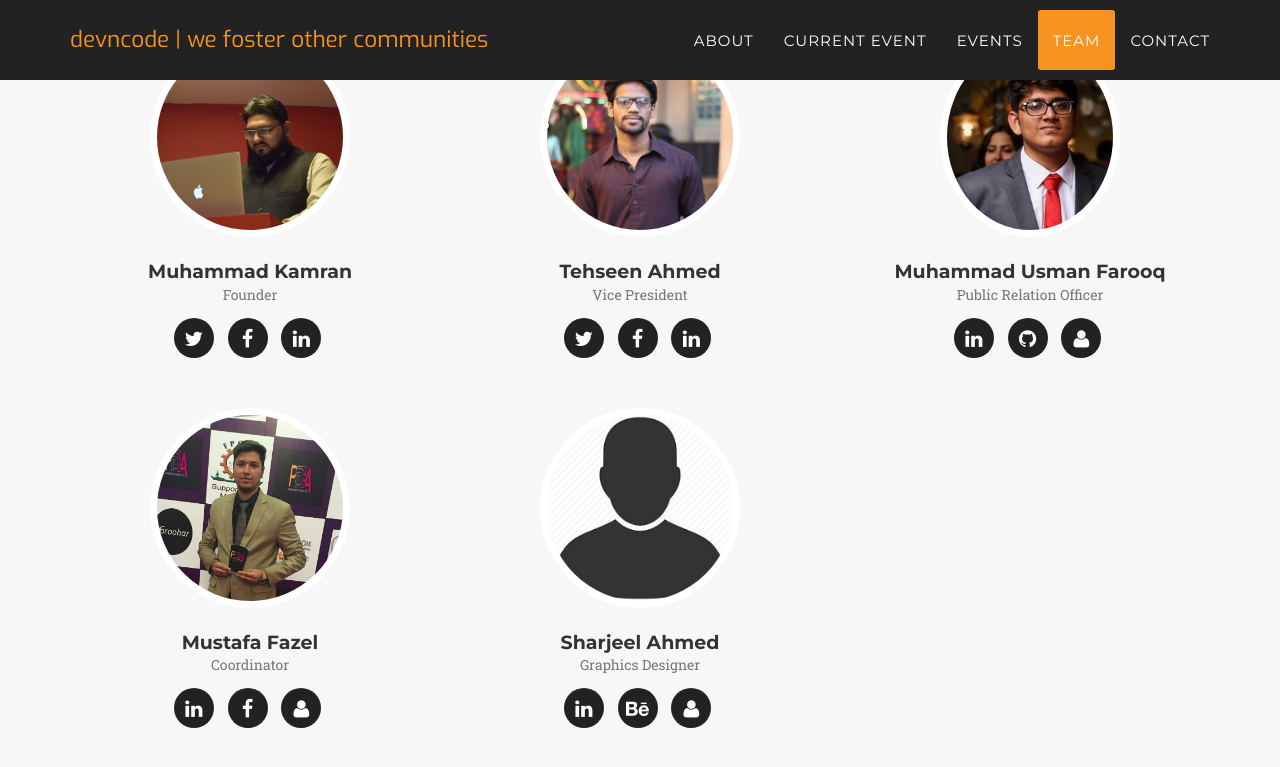
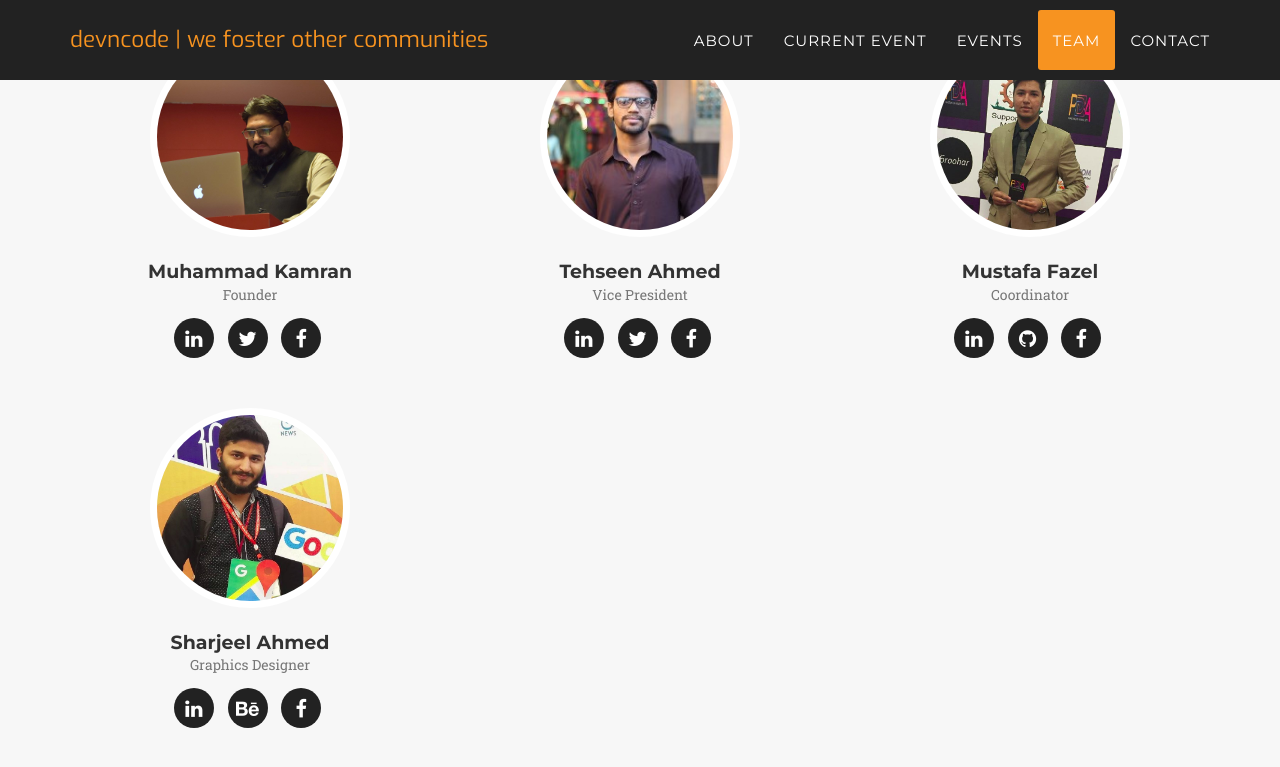
Before and after one commit to devncode/devncode.tech, a Jekyll site: the page built from index.html, in a window 1280 px wide and 900 px high, scrolled down 4840 px. Shown: the top 767 px of the window. Built offline with Jekyll 4.4.1, drawn with Linux system fonts in a browser that asks for light colours; nearby versions of some CDN libraries; some web fonts are replaced.

```diff
--- a/_config.yml
+++ b/_config.yml
@@ -13,54 +13,44 @@ people:
   pic: 1
   position: Founder
   social:
+    - title: linkedin
+      url: https://www.linkedin.com/in/muhammad-kamran-qadri-aa720421/
     - title: twitter
       url: twitter.com/smkamranqadri
     - title: facebook
       url: facebook.com/devkamran
-    - title: linkedin
-      url: https://www.linkedin.com/in/muhammad-kamran-qadri-aa720421/
 
 - name: Tehseen Ahmed
   pic: 2
   position: Vice President
   social:
+    - title: linkedin
+      url: https://www.linkedin.com/in/tehseensiddiq/
     - title: twitter
       url: https://twitter.com/TehseenSiddiq
     - title: facebook
       url: https://www.facebook.com/tehseen.siddiq
-    - title: linkedin
-      url: https://www.linkedin.com/in/tehseensiddiq/
 
-- name: Muhammad Usman Farooq
-  pic: 3
-  position: Public Relation Officer
-  social:
-    - title: linkedin
-      url: https://www.linkedin.com/in/munarausmanfarooq/
-    - title: github
-      url: https://github.com/usmanmunara
-    - title: user
-      url: https://usmanmunara.github.io/
 - name: Mustafa Fazel
   pic: 4
   position: Coordinator
   social:
     - title: linkedin
-      url: ''
+      url: 'https://www.linkedin.com/in/mustafa-fazal-hussain/'
+    - title: github
+      url: 'https://github.com/mustafa-fazal-hussain'
     - title: facebook
-      url: ''
-    - title: user
-      url: ''
+      url: 'https://www.facebook.com/mustafa.fazalhussain'
 - name: Sharjeel Ahmed
   pic: 5
   position: Graphics Designer
   social:
     - title: linkedin
-      url: ''
+      url: 'https://www.linkedin.com/in/sharjeel-ahmed-120136b3/'
     - title: behance
-      url: ''
-    - title: user
-      url: ''
+      url: 'https://www.behance.net/sharjeelahmed07'
+    - title: facebook
+      url: 'https://www.facebook.com/sharjeel.ahmed07'
 #Events
 events:
 - date: "12th May 2018"
```
Also changed, not shown: img/team/5.jpg.
